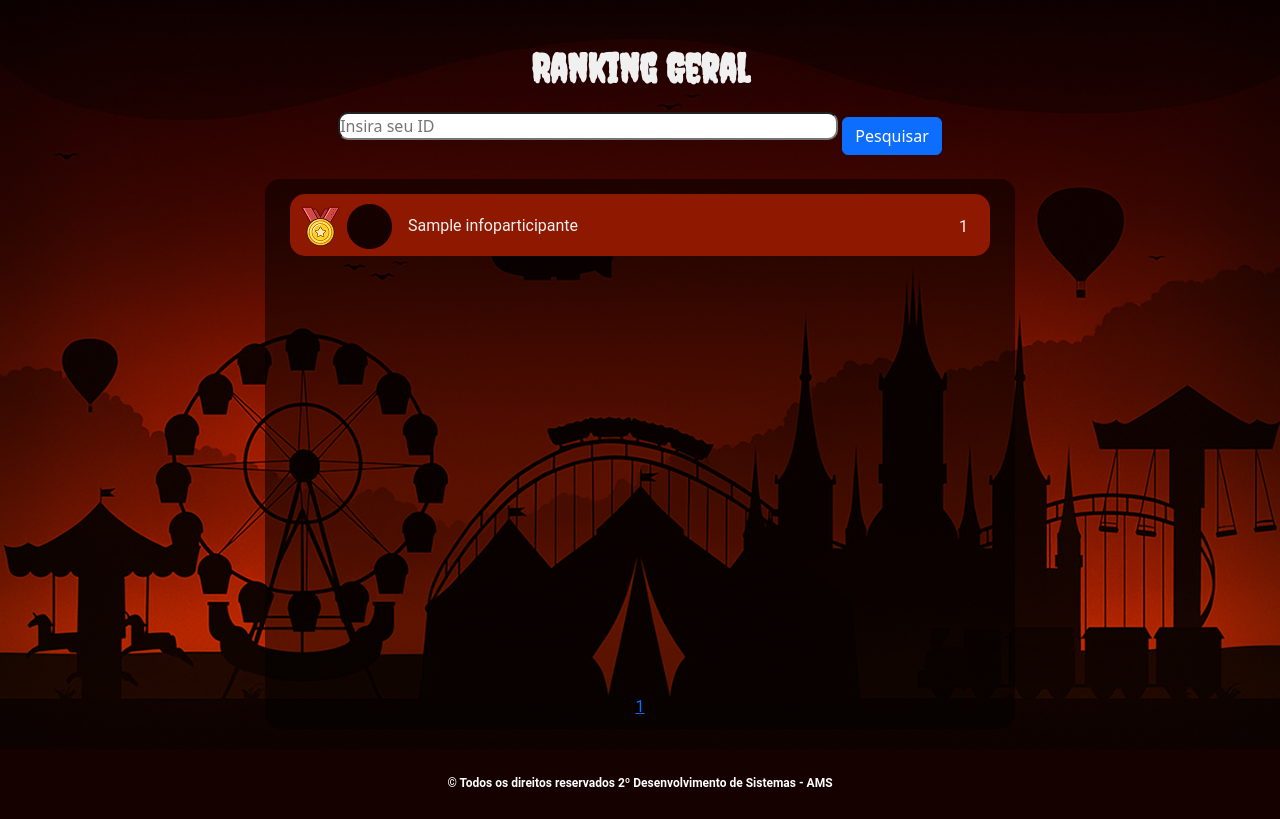
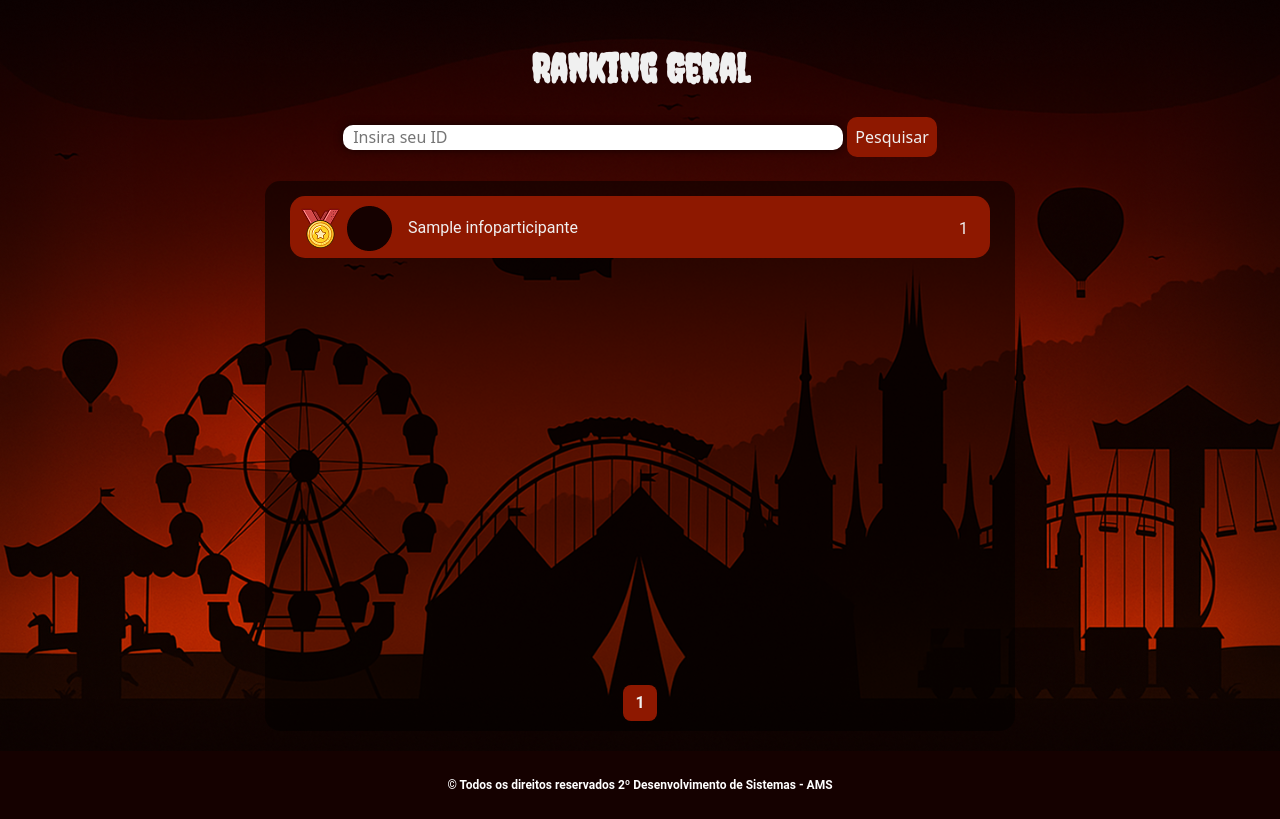
Before and after one commit to Hugglermatheus125/EPA-2025, a PHP site: page /php/ranking.php in a window 1280 px wide. Shown: the part 70-889 px from the top of the page. Before the commit the page ends 857 px from the top, so only its background shows below. Run offline with PHP 8.4, Linux system fonts and the light colour scheme; tables that the repository leaves empty hold one stand-in row (values such as "Sample post"); some web fonts are replaced.

Commit message:
Ranking-pre_concluido

```diff
--- a/includes/connection.php
+++ b/includes/connection.php
@@ -2,7 +2,7 @@
 
 // Configuração da conexão com o BD
 $dbHost = 'localhost';
-$dbNome = 'teste_epav4';  // TROQUE O NOME NA VERSÃO FINAL
+$dbNome = 'teste_epav5';  // TROQUE O NOME NA VERSÃO FINAL
 $dbUsario = 'root';
 $dbSenha = '';
 
--- a/php/ranking.php
+++ b/php/ranking.php
@@ -8,13 +8,23 @@ include '../includes/header.php';
 
 
 //Paginação
-$limite = 30; // máximo por página
+$limite = 5; // máximo por página
 $pagina = isset($_GET['page']) ? (int)$_GET['page'] : 1;
+
 if ($pagina < 1) $pagina = 1;
 $inicio = ($pagina - 1) * $limite;
 
 $total = $pdo->query("SELECT COUNT(*) FROM inforanking")->fetchColumn();
 $total_paginas = ceil($total / $limite);
+
+$sql = "
+    SELECT p.pNome, r.rPontuacaoFinal
+    FROM infoparticipante p
+    LEFT JOIN inforanking r ON r.rIdParticipante = p.pId
+    ORDER BY r.rPontuacaoFinal DESC
+    LIMIT $limite OFFSET $inicio
+";
+$result = $pdo->query($sql);
 
 $posicao_atual = 0;
 ?>
@@ -34,7 +44,7 @@ $posicao_atual = 0;
 
         <form action="ranking.php" method="post">
             <input type="number" name="uId" id="uId" required autocomplete="off" placeholder="Insira seu ID" class="input-search"/>
-            <button type="submit" class="btn btn-primary mt-3">Pesquisar</button>
+            <button type="submit" class="btn-form mt-3">Pesquisar</button>
         </form>
         <?php
             if (isset($_POST['uId']) && !empty($_POST['uId'])) {
--- a/styles/ranking.css
+++ b/styles/ranking.css
@@ -15,6 +15,25 @@ h1{
 input{
     width: 500px;
     border-radius: 10px;
+    border: none;
+    height: 25px;
+    padding: 10px;
+    box-shadow: 0px 0px 8px var(--black);
+}
+input:active{
+    border: var(--black);
+}
+
+.btn-form{
+    border: none;
+    background-color: var(--primary-color);
+    color: var(--white);
+    border-radius: 10px;
+    padding: 8px;
+    transition: ease 0.2s;
+}
+.btn-form:hover{
+    transform: scale(1.2);
 }
 .leaderboard-container{
     position: relative;
@@ -24,6 +43,7 @@ input{
     border-radius: 15px;
     background: rgba(0, 0, 0, 0.5);
     height: 550px;
+    overflow: hidden;
 }
 .display-ranking{
     background-color: var(--primary-color);
@@ -53,3 +73,14 @@ input{
     left: 0;
     right: 0;
 }
+.paginas > a{
+    text-decoration: none;
+}
+.page-btn{
+    background-color: var(--primary-color);
+    color: var(--white);
+    padding: 6px 12px;
+    border-radius: 8px;
+    text-decoration: none;
+    font-weight: bold;
+}
```
Also changed, not shown: php/upload-foto.php (added, +17 -0 lines).
